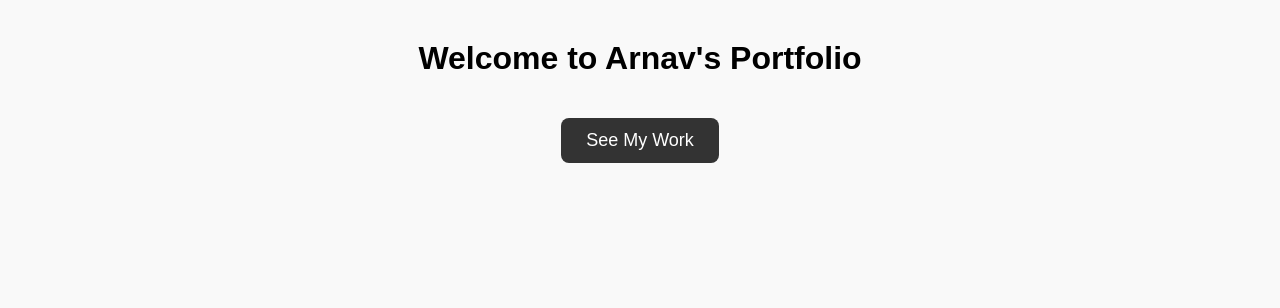
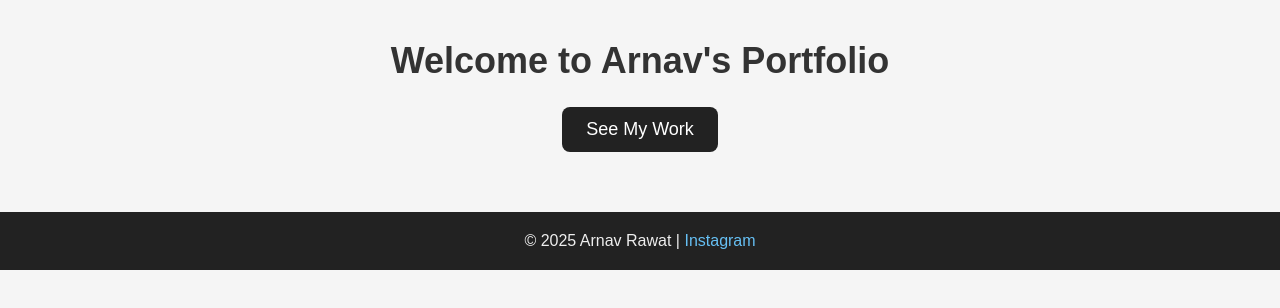
Before and after one commit to AkkuuPlayzz/arnav-portfolio, a plain HTML site: page index.html in a window 1280 px wide. Drawn offline with Linux system fonts and the light colour scheme.

Commit message:
Update index.html

```diff
--- a/index.html
+++ b/index.html
@@ -1,31 +1,53 @@
 <!DOCTYPE html>
 <html lang="en">
 <head>
-  <meta charset="UTF-8">
-  <meta name="viewport" content="width=device-width, initial-scale=1">
+  <meta charset="UTF-8" />
+  <meta name="viewport" content="width=device-width, initial-scale=1" />
   <title>Arnav's Portfolio</title>
+
+  <!-- Favicon & Meta -->
+  <link rel="icon" href="favicon.jpg" type="image/jpeg" />
+  <meta name="description" content="Arnav's Portfolio showcasing edited videos and work." />
+  <meta name="keywords" content="Arnav, portfolio, videos, editor, work" />
+  <meta name="author" content="Arnav Rawat" />
+  <meta property="og:title" content="Arnav's Portfolio" />
+  <meta property="og:description" content="Watch Arnav's best video edits here." />
+  <meta property="og:image" content="favicon.jpg" />
+
+  <!-- Internal CSS -->
   <style>
+    * {
+      margin: 0;
+      padding: 0;
+      box-sizing: border-box;
+    }
+
     body {
       font-family: Arial, sans-serif;
-      background: #f9f9f9;
-      margin: 0;
-      padding: 0;
+      background: #f5f5f5;
       text-align: center;
+      color: #333;
     }
 
     h1 {
       margin-top: 40px;
+      font-size: 36px;
     }
 
     .btn {
-      background-color: #333;
+      margin-top: 25px;
+      background-color: #222;
       color: white;
+      padding: 12px 24px;
+      font-size: 18px;
       border: none;
-      padding: 12px 25px;
-      font-size: 18px;
+      border-radius: 8px;
       cursor: pointer;
-      border-radius: 8px;
-      margin-top: 20px;
+      transition: background-color 0.3s ease;
+    }
+
+    .btn:hover {
+      background-color: #444;
     }
 
     #workSection {
@@ -38,26 +60,38 @@
       display: flex;
       flex-wrap: wrap;
       justify-content: center;
-      gap: 20px;
+      gap: 25px;
       padding: 20px;
     }
 
     video {
       width: 320px;
-      height: auto;
+      max-width: 90%;
       border-radius: 10px;
-      box-shadow: 0 4px 8px rgba(0,0,0,0.2);
+      box-shadow: 0 4px 8px rgba(0, 0, 0, 0.2);
     }
 
     @keyframes fadeIn {
-      from { opacity: 0; transform: translateY(20px); }
-      to { opacity: 1; transform: translateY(0); }
+      from {
+        opacity: 0;
+        transform: translateY(30px);
+      }
+      to {
+        opacity: 1;
+        transform: translateY(0);
+      }
     }
 
-    @media(max-width: 768px) {
-      video {
-        width: 90%;
-      }
+    footer {
+      margin-top: 60px;
+      padding: 20px;
+      background: #222;
+      color: #eee;
+    }
+
+    a {
+      color: #66c0f4;
+      text-decoration: none;
     }
   </style>
 </head>
@@ -65,32 +99,35 @@
 
   <h1>Welcome to Arnav's Portfolio</h1>
 
-  <!-- Button -->
+  <!-- CTA Button -->
   <button class="btn" onclick="showWork()">See My Work</button>
 
   <!-- Hidden Work Section -->
   <div id="workSection">
-    <h2>🎬 Edited Videos</h2>
+    <h2 style="margin-bottom: 20px;">🎬 My Edited Videos</h2>
     <div class="video-container">
-      <!-- Replace 'vid1.mp4' and 'vid2.mp4' with your actual GitHub video paths -->
+      <!-- Make sure these video files exist in your GitHub repo -->
       <video controls>
-        <source src="vid1.mp4" type="video/mp4">
+        <source src="vid1.mp4" type="video/mp4" />
         Your browser does not support the video tag.
       </video>
 
       <video controls>
-        <source src="vid2.mp4" type="video/mp4">
+        <source src="vid2.mp4" type="video/mp4" />
         Your browser does not support the video tag.
       </video>
     </div>
   </div>
 
-  <!-- JavaScript -->
+  <footer>
+    <p>© 2025 Arnav Rawat | <a href="https://www.instagram.com/x_grasshopper?igsh=cm1heTJ4dXFha2Ex" target="_blank">Instagram</a></p>
+  </footer>
+
+  <!-- Script -->
   <script>
     function showWork() {
-      document.getElementById('workSection').style.display = 'block';
+      document.getElementById("workSection").style.display = "block";
     }
   </script>
-
 </body>
 </html>
```
